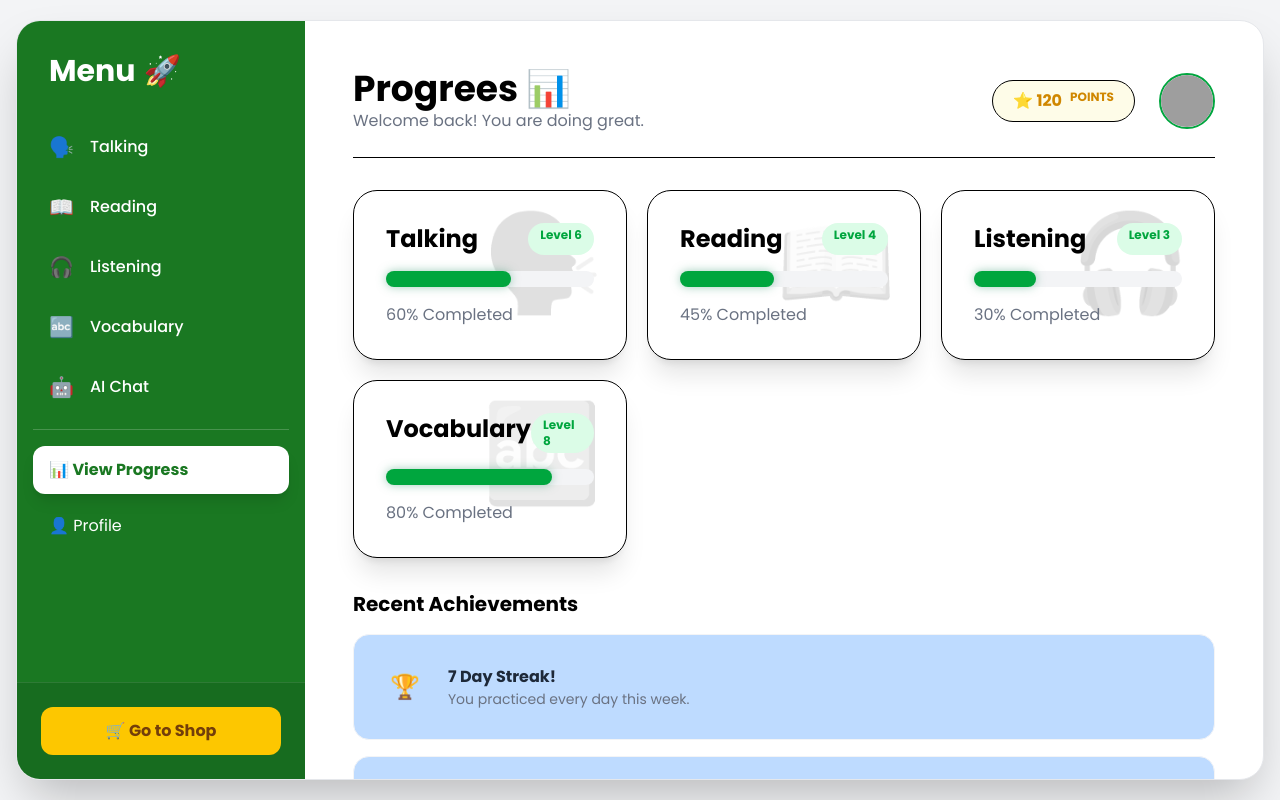
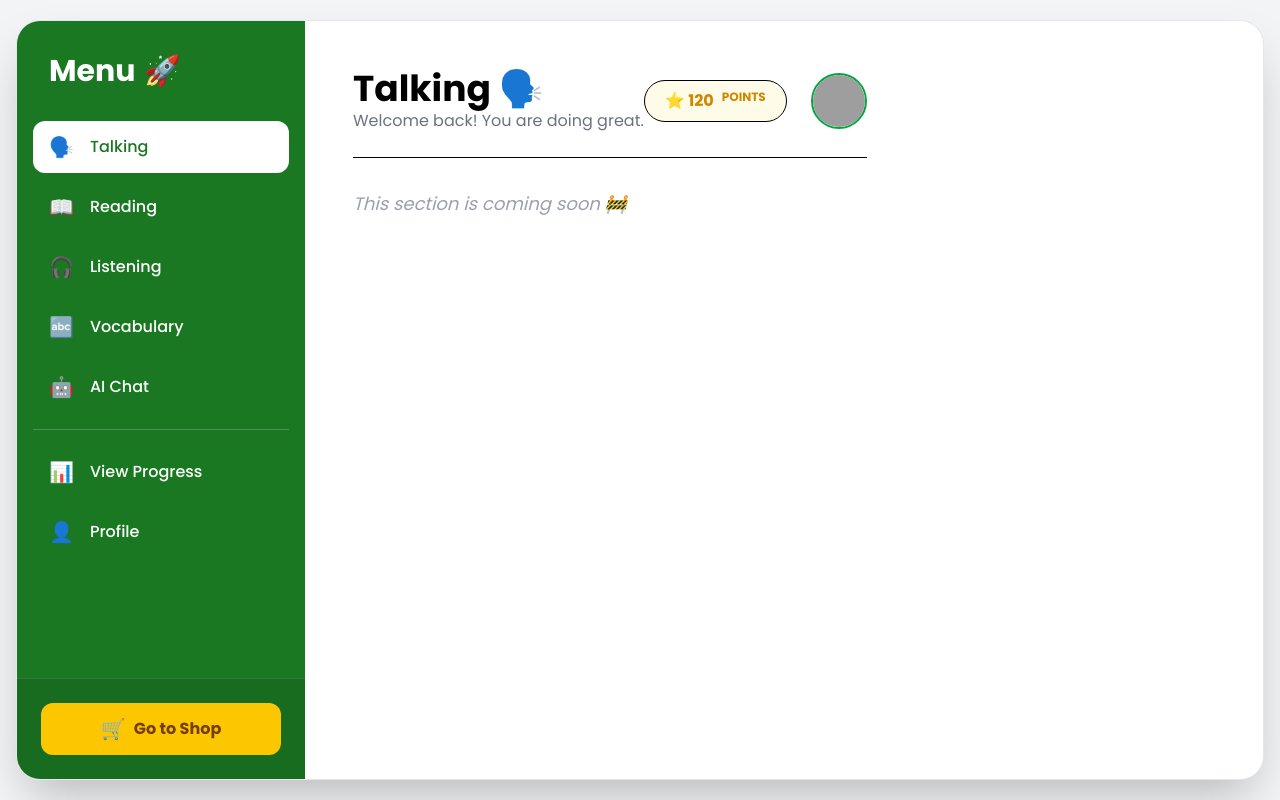
Before and after one commit to EliasEssawi/WEBPROJECT2, a React (Vite) app in the folder client/vite-project/: page /mainPage in a window 1280 px wide. Built offline with nearby package versions, Linux system fonts and the light colour scheme; grey boxes are pictures that could not be loaded.

Commit message:
fix mainpage navbar

```diff
--- /dev/null
+++ b/client/vite-project/src/Types/Section.ts
@@ -0,0 +1,11 @@
+
+export interface MenuItem {
+    name: string;
+    icon: string;
+    url?: string;
+}
+export interface SidebarAction {
+  section: string;
+  label: string;
+  icon: string;
+}
--- /dev/null
+++ b/client/vite-project/src/components/mainPage/Progress.tsx
@@ -0,0 +1,46 @@
+import ProgressCard from "./ProgressCard";
+import RecentAchievement from "./RecentAchievement";
+interface ProgreesProps {
+  onSelectSection: (section: string) => void;
+}
+
+export default function Progrees({ onSelectSection }: ProgreesProps) {
+    const cards = [
+        { title: "Talking", level: 6, progress: 60, icon: "🗣️", url: "" },
+        { title: "Reading", level: 4, progress: 45, icon: "📖", url: "" },
+        { title: "Listening", level: 3, progress: 30, icon: "🎧", url: "" },
+        { title: "Vocabulary", level: 8, progress: 80, icon: "🔤", url: "" },
+    ];
+
+    return (
+        <div>
+            <section className="grid grid-cols-1 xl:grid-cols-2 gap-8">
+                {cards.map((card) => (
+                    <ProgressCard
+                        key={card.title}
+                        {...card}
+                        onClick={() => onSelectSection(card.title)}
+                    />
+                ))}
+            </section>
+
+            <section>
+                <h3 className="text-xl font-bold mb-4">Recent Achievements</h3>
+
+                <RecentAchievement
+                    icon="🏆"
+                    title="7 Day Streak!"
+                    description="You practiced every day this week."
+                    color="blue-100"
+                />
+                <div className="mt-4">
+                    <RecentAchievement
+                        icon="🔥"
+                        title="Word Master"
+                        description="You learned 50 new words."
+                        color="blue-100" />
+                </div>
+            </section>
+        </div>
+    );
+}
--- a/client/vite-project/src/components/mainPage/ProgressCard.tsx
+++ b/client/vite-project/src/components/mainPage/ProgressCard.tsx
@@ -6,6 +6,7 @@ interface ProgressCardProps {
   progress: number;
   icon: string;
   url: string;
+  onClick?: () => void; // ✅ optional onClick handler
 }
 
 export default function ProgressCard({
@@ -14,6 +15,7 @@ export default function ProgressCard({
   progress,
   icon,
   url,
+  onClick,
 }: ProgressCardProps) {
   const [animatedProgress, setAnimatedProgress] = useState(0);
 
@@ -28,7 +30,7 @@ export default function ProgressCard({
 
   return (
     <div
-      onClick={() => navigate(url)}
+      onClick={onClick ? onClick : () => navigate(url)}
       className="relative group bg-white p-8 rounded-3xl shadow-xl border cursor-pointer hover:scale-105 transition-transform"
     >
       {/* Emoji */}
--- a/client/vite-project/src/components/mainPage/Sidebar.tsx
+++ b/client/vite-project/src/components/mainPage/Sidebar.tsx
@@ -1,18 +1,16 @@
-interface MenuItem {
-    name: string;
-    icon: string;
-    url?: string;
+import { MenuItem, SidebarAction } from "../../Types/Section";
+
+interface SidebarProps {
+  menuItems: MenuItem[];
+  activeSection: string;
+  onSelect: (section: string) => void;
+  title: string;
+  secondaryMenu?: MenuItem[];
+  bottomAction?: SidebarAction;
 }
 
-interface SidebarProps {
-    menuItems: MenuItem[];
-    primaryAction?: MenuItem;
-    secondaryAction?: MenuItem;
-    bottomAction?: MenuItem;
-    title: String;
-}
 
-export default function Sidebar({ menuItems, title, primaryAction, secondaryAction, bottomAction}: SidebarProps) {
+export default function Sidebar({ menuItems, title, secondaryMenu, bottomAction, onSelect, activeSection}: SidebarProps) {
   return (
     <aside className="w-72 bg-[#1A7822] text-white flex flex-col shrink-0">
       <div className="p-8 pb-4">
@@ -22,44 +20,51 @@ export default function Sidebar({ menuItems, title, primaryAction, secondaryActi
       </div>
       <nav className="flex-1 overflow-y-auto py-4 px-4 space-y-2">
         {menuItems.map((item) => (
-          <a
+          <button
             key={item.name}
-            href="#"
-            className="flex items-center gap-4 px-4 py-3 rounded-xl hover:bg-white/20 transition"
+            onClick={() => onSelect(item.name)}
+            className={`flex w-full items-center gap-4 px-4 py-3 rounded-xl transition
+              ${
+                activeSection === item.name
+                  ? "bg-white text-[#1A7822] font-bold"
+                  : "hover:bg-white/20"
+              }`}
           >
             <span className="text-xl">{item.icon}</span>
             <span className="font-medium">{item.name}</span>
-          </a>
+          </button>
         ))}
 
         <div className="my-4 border-t border-white/20" />
 
-       {primaryAction && (
-          <a
-            href={primaryAction.url || "#"}
-            className="flex items-center gap-4 px-4 py-3 rounded-xl bg-white text-[#1A7822] font-bold shadow-lg"
-          >
-            {primaryAction.icon} {primaryAction.name}
-          </a>
-        )}
 
-        {secondaryAction && (
-          <a
-            href={secondaryAction.url || "#"}
-            className="flex items-center gap-4 px-4 py-3 rounded-xl hover:bg-white/20 transition"
-          >
-            {secondaryAction.icon} {secondaryAction.name}
-          </a>
-        )}
+        {secondaryMenu && (
+          secondaryMenu.map((item) => (
+            <button
+              key={item.name}
+              onClick={() => onSelect(item.name)}
+              className={`flex w-full items-center gap-4 px-4 py-3 rounded-xl transition
+                ${
+                  activeSection === item.name
+                    ? "bg-white text-[#1A7822] font-bold"
+                    : "hover:bg-white/20 text-white"
+                }`}
+            >
+              <span className="text-xl">{item.icon}</span>
+              <span className="font-medium">{item.name}</span>
+            </button>
+        )))}
+
       </nav>
        {bottomAction && (
         <div className="p-6 bg-black/10 border-t border-white/10">
-          <a
-            href={bottomAction.url || "#"}
+          <button
+            onClick={() => onSelect(bottomAction.section)}
             className="hover:scale-105 w-full flex justify-center items-center gap-2 bg-yellow-400 text-yellow-900 font-bold py-3 rounded-xl hover:bg-yellow-300 transition"
           >
-            {bottomAction.icon} {bottomAction.name}
-          </a>
+            <span className="text-xl">{bottomAction.icon}</span>
+            {bottomAction.label}
+          </button>
         </div>
       )}
     </aside>
--- a/client/vite-project/src/pages/mainPage.tsx
+++ b/client/vite-project/src/pages/mainPage.tsx
@@ -1,10 +1,11 @@
 import React, { useState, useEffect } from "react";
 import Sidebar from "../components/mainPage/Sidebar";
 import Header from "../components/mainPage/Header";
-import ProgressCard from "../components/mainPage/ProgressCard";
-import RecentAchievement from "../components/mainPage/RecentAchievement";
+import Progrees from "../components/mainPage/Progress";
+import { MenuItem, SidebarAction } from "../Types/Section";
 
-const menuItems = [
+export default function MainPage() {
+  const menuItems:MenuItem[]  = [
     { name: "Talking", icon: "🗣️" },
     { name: "Reading", icon: "📖" },
     { name: "Listening", icon: "🎧" },
@@ -12,14 +13,37 @@ const menuItems = [
     { name: "AI Chat", icon: "🤖" },
   ];
 
+  const menuItemsSecondry:MenuItem[] = [
+    { name: "View Progress", icon: "📊"},
+    { name: "Profile", icon: "👤"}
+  ]
 
-export default function MainPage() {
-  const cards = [
-    { title: "Talking", level: 6, progress: 60, icon: "🗣️", url: "talking-practice.html" },
-    { title: "Reading", level: 4, progress: 45, icon: "📖", url: "reading-practice.html" },
-    { title: "Listening", level: 3, progress: 30, icon: "🎧", url: "listening-practice.html" },
-    { title: "Vocabulary", level: 8, progress: 80, icon: "🔤", url: "vocabulary-practice.html" },
-  ];
+  // Active section is a full MenuItem
+  const [activeSection, setActiveSection] = useState("Talking");
+  // Find the active menu item in primary or secondary menu
+  const activeMenuItem =
+    menuItems.find((m) => m.name === activeSection) ||
+    menuItemsSecondry.find((m) => m.name === activeSection);
+
+  const renderMainContent = () => {
+    switch (activeSection) {
+      case "View Progress":
+        return(<Progrees onSelectSection={setActiveSection} />)
+
+      case "Talking":
+      case "Reading":
+      case "Listening":
+      case "Vocabulary":
+      case "AI Chat":
+
+      default:
+        return (
+          <div className="text-gray-400 text-lg italic">
+            This section is coming soon 🚧
+          </div>
+        );
+    }
+  };
 
   return (
     <div className="bg-gray-100 h-screen w-full flex items-center justify-center p-4 overflow-hidden font-[Poppins]">
@@ -27,43 +51,30 @@ export default function MainPage() {
         <div className="flex">
             <Sidebar
                 menuItems={menuItems}
-                title={"Menu"}
-                primaryAction={{ name: "View Progress", icon: "📊", url: "/progress" }}
-                secondaryAction={{ name: "Profile", icon: "👤", url: "/profile" }}
-                bottomAction={{ name: "Go to Shop", icon: "🛒", url: "/shop" }}
+                title="Menu"
+                activeSection={activeSection}
+                onSelect={setActiveSection}
+                secondaryMenu={menuItemsSecondry}
+                bottomAction={{
+                  section: "Shop",
+                  label: "Go to Shop",
+                  icon: "🛒",
+                }}
             />
+
 
             <main className="flex-1 p-8 md:p-12 overflow-y-auto flex flex-col gap-8">
             <Header
-                title = "Progrees 📊"
+                title = {activeMenuItem ? `${activeMenuItem.name} ${activeMenuItem.icon}` : activeSection}
                 subtitle="Welcome back! You are doing great."
                 points={120}
                 imgUrl="https://cdn-icons-png.flaticon.com/512/2922/2922510.png"
             />
 
-            <section className="grid grid-cols-1 xl:grid-cols-2 gap-8">
-                {cards.map((card) => (
-                    <ProgressCard key={card.title} {...card} />
-                ))}
-            </section>
+            <div id="main content">
+              {renderMainContent()}
+            </div>
 
-            <section>
-                <h3 className="text-xl font-bold mb-4">Recent Achievements</h3>
-
-                <RecentAchievement
-                    icon="🏆"
-                    title="7 Day Streak!"
-                    description="You practiced every day this week."
-                    color="blue-100"
-                />
-                <div className="mt-4">
-                    <RecentAchievement
-                        icon="🔥"
-                        title="Word Master"
-                        description="You learned 50 new words."
-                        color="blue-100" />
-                </div>
-            </section>
             </main>
         </div>
       </div>
```
Lines whose indentation alone changed are shown as unchanged.
